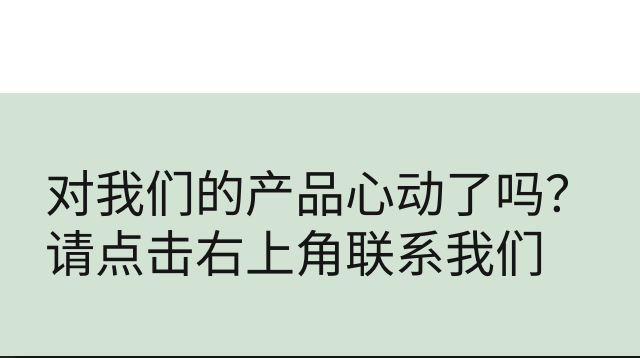
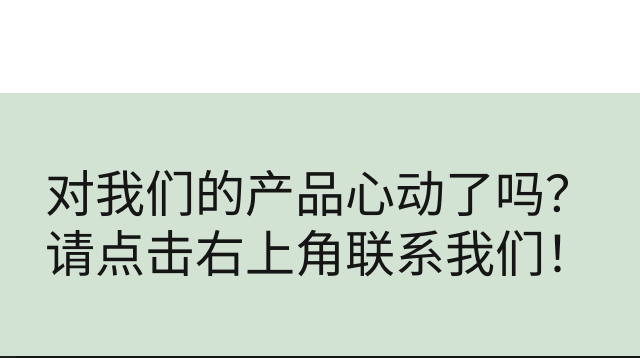
Before and after one commit to CaOPbIr/YuMi8-Website, a plain HTML site: page index.html in a window 1280 px wide. Shown: the part 4448-4806 px from the top of the page, 390-1030 px from the left. Drawn offline with nearby package versions, Linux system fonts and the light colour scheme.

Commit message:
Update index.html

```diff
--- a/index.html
+++ b/index.html
@@ -472,7 +472,7 @@
             <div class="col-lg-9 col-md-8">
               <div class="right-info d-flex align-items-center">
                 <div class="text-content">
-                  <p>对我们的产品心动了吗？<br>请点击右上角联系我们</p>
+                  <p>对我们的产品心动了吗？<br>请点击右上角联系我们！</p>
                 </div>
               </div>
             </div>
```
